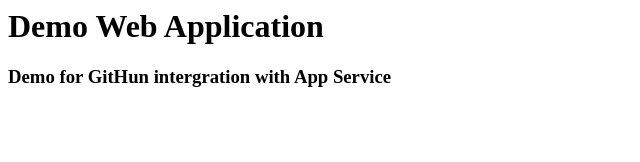
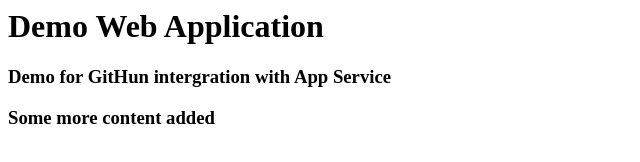
Before and after one commit to amitsharmadev/demorep, a plain HTML site: page index.html in a window 1280 px wide. Shown: the whole page, without its empty margins (0-640 px from the left). Drawn offline with Linux system fonts and the light colour scheme.

Commit message:
Second Commit

```diff
--- a/index.html
+++ b/index.html
@@ -1,2 +1,3 @@
 <h1>Demo Web Application</h1>
 <h3>Demo for GitHun intergration with App Service</h3>
+<h3>Some more content added</h3>
```
